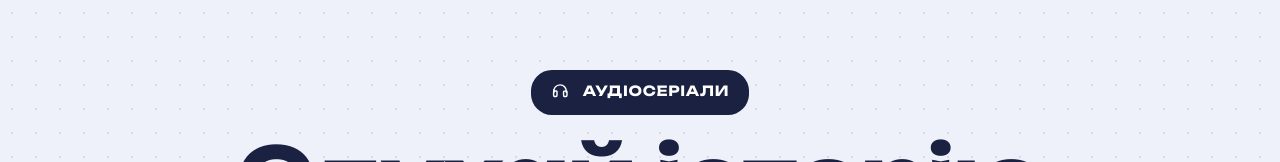
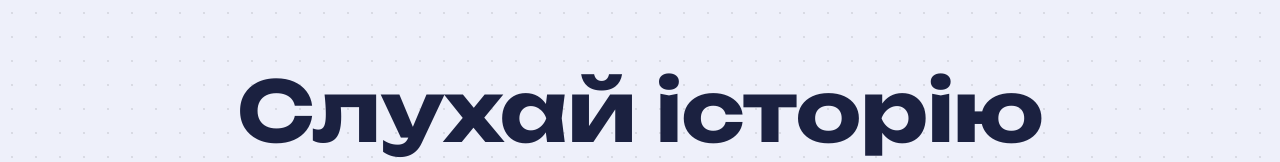
Before and after one commit to mariyavalyanskaya95-create/murly-saas, a Next.js app: page /series in a window 1280 px wide. Shown: the part 211-373 px from the top of the page. Built offline with nearby package versions, Linux system fonts and the light colour scheme; no server answers; a web font is replaced by a local one.

Commit message:
Cleaner page head

```diff
--- a/app/(marketing)/series/page.tsx
+++ b/app/(marketing)/series/page.tsx
@@ -22,7 +22,6 @@ export default function SeriesHub() {
       <SectionTabs group="read" active="/series" />
       <section className="mu-page-hero" style={{ paddingBottom: 16 }}>
         <div className="mu-container">
-          <span className="mu-section__eyebrow"><Icon id="e-head" />{t({ uk: 'Аудіосеріали', ru: 'Аудиосериалы', en: 'Audio series' })}</span>
           <h1>{t({ uk: 'Слухай історію', ru: 'Слушай историю', en: 'Listen to the story' })} <em>{t({ uk: 'серія за серією.', ru: 'серия за серией.', en: 'episode by episode.' })}</em></h1>
           <HeroTip>{t({ uk: 'Кожна серія 4–5 хвилин, у кожного персонажа свій голос. Після серії слова й питання. Кінцівка, після якої хочеться слухати далі.', ru: 'Каждая серия 4–5 минут, у каждого персонажа свой голос. После серии слова и вопросы. Концовка, после которой хочется слушать дальше.', en: 'Each episode is 4–5 minutes, every character has a voice. Words and questions after each one, and a cliffhanger ending.' })}</HeroTip>
         </div>
```
